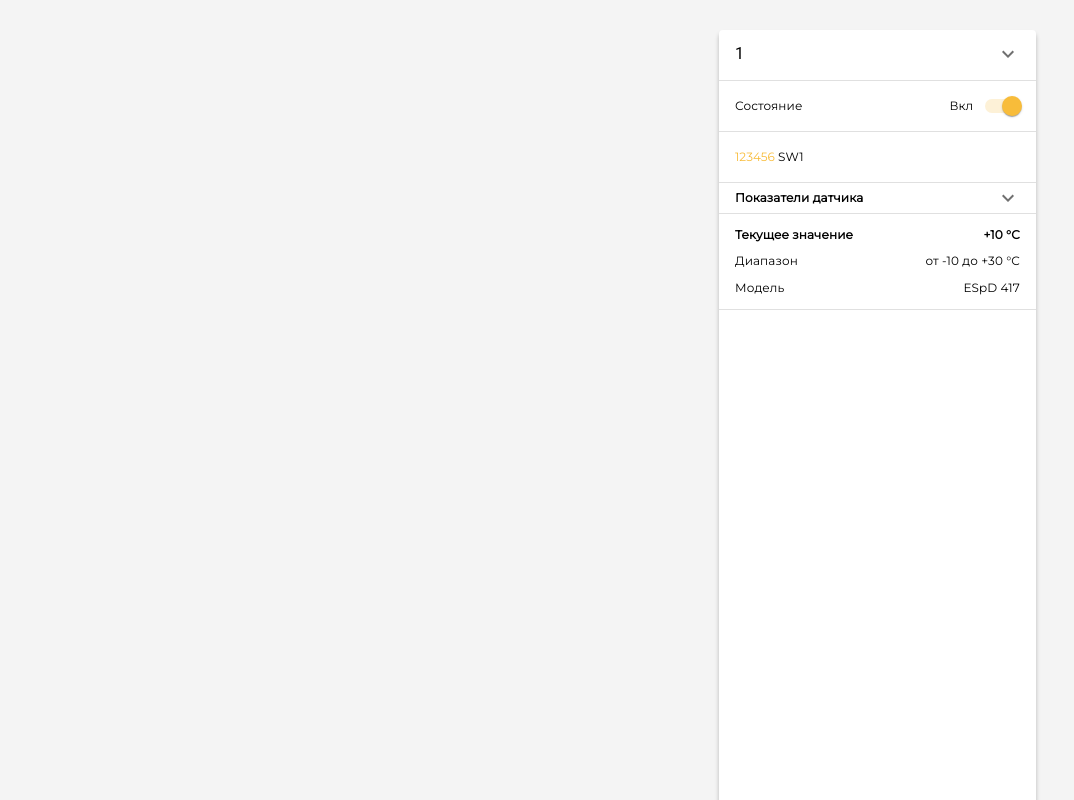
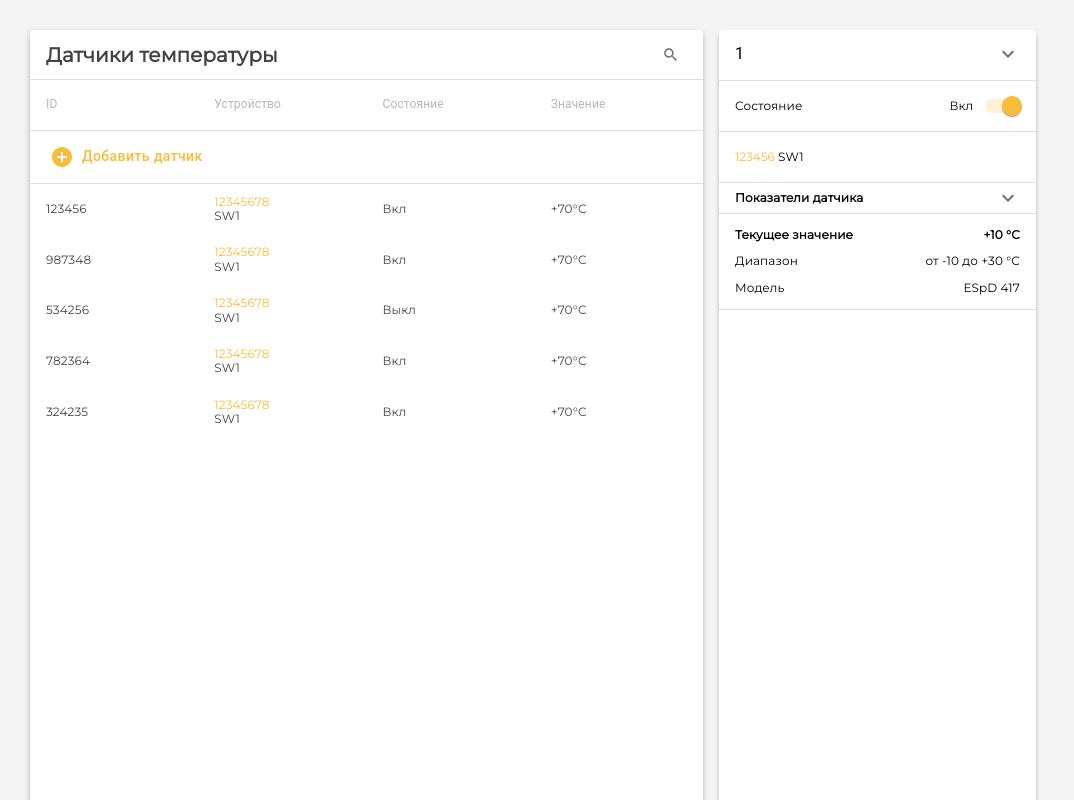
Before and after one commit to mainstormd/test-project, a React (Create React App) app: page /sensors/1 in a window 1280 px wide. Shown: the top 800 px of the page, without its empty margins (0-1074 px from the left). Built offline with nearby package versions, Linux system fonts and the light colour scheme.

Commit message:
add hilights on the row

```diff
--- a/src/App.js
+++ b/src/App.js
@@ -1,7 +1,8 @@
 import './App.css';
 import SensorsView from './components/SensorsView'
 import SensorPage  from './components/SensorPage'
-import {  BrowserRouter as Router,  Routes,  Route} from "react-router-dom";
+import {  BrowserRouter as Router,  Routes,  Route, useNavigate } from "react-router-dom";
+import { useState } from "react"
 
 let fontList = {
   width: "1920px",
@@ -9,13 +10,62 @@ let fontList = {
   background: "#F4F4F4"
 }
 
+function createData(id, deviceNumber, deviceName, condition , valueSensor, isHighlighted) {
+  return { id, deviceNumber, deviceName, condition , valueSensor, isHighlighted};
+}
+
+const intialzedRows = [
+  createData('123456', "12345678", "SW1", "Вкл", "+70°C", false),
+  createData('987348', "12345678", "SW1", "Вкл", "+70°C", false),
+  createData('534256', "12345678", "SW1", "Выкл", "+70°C", false),
+  createData('782364', "12345678", "SW1", "Вкл", "+70°C", false),
+  createData('324235', "12345678", "SW1", "Вкл", "+70°C", false),
+];
+
+function getRandomNumber(){
+  return Math.floor(Math.floor(Math.random() * 1000000));
+}
+
 function App() {
+
+ // let navigate = useNavigate();
+
+  const [ rows , setRows ] = useState(intialzedRows);
+
+
+  let addRowOnClick = ( event )=>{
+    let result = [...rows];
+    result.push(createData(getRandomNumber(), getRandomNumber(), "SW1", "Вкл", "+70°C"),false);
+    setRows(result);
+  };
+
+  let rowClick = (  rowId,event ) => {
+    //navigate(`/sensors/${rowId}`);
+    let result = rows.map( item => {
+        if(item.id === rowId )
+          item.isHighlighted = true;
+        else
+          item.isHighlighted = false;
+
+        return  item;
+    });
+
+    setRows(result);
+  };
+
   return (
       <Router>
         <div style={fontList}>
           <Routes>
-            <Route exact path="/" element={<SensorsView/>}/>
-            <Route exact path="/sensors/:sensorId" element={<SensorPage/>}/>
+            <Route exact path="/" element={
+                <SensorsView rows={rows} addSensor={addRowOnClick} rowClick={rowClick}/>
+            }/>
+            <Route exact path="/sensors/:sensorId" element={
+              <div>
+                <SensorsView rows={rows} addSensor={addRowOnClick} rowClick={rowClick}/>
+                <SensorPage rows={rows}/>
+              </div>
+            }/>
           </Routes>
         </div>
       </Router>
--- a/src/components/SensorPage.js
+++ b/src/components/SensorPage.js
@@ -47,7 +47,7 @@ const CustomizedSwitch = styled(Switch)`
     }
 `;
 
-function SensorPage(props)
+function SensorPage({rows})
 {
     let { sensorId } = useParams();
 
--- a/src/components/SensorsView.js
+++ b/src/components/SensorsView.js
@@ -60,19 +60,8 @@ let styleCell = {
     borderBottom: "none"
 }
 
-function createData(id, deviceNumber, deviceName, condition , valueSensor) {
-    return { id, deviceNumber, deviceName, condition , valueSensor };
-}
 
-const rows = [
-    createData('123456', "12345678", "SW1", "Вкл", "+70°C"),
-    createData('987348', "12345678", "SW1", "Вкл", "+70°C"),
-    createData('534256', "12345678", "SW1", "Выкл", "+70°C"),
-    createData('782364', "12345678", "SW1", "Вкл", "+70°C"),
-    createData('324235', "12345678", "SW1", "Вкл", "+70°C"),
-];
-
-function SensorsView(props)
+function SensorsView( {rows, addSensor,rowClick} )
 {
     return(
     <div style={sensorsViewStyle}>
@@ -86,7 +75,7 @@ function SensorsView(props)
           <ListItem divider style={{padding:0}}>
           <Table style={{tableLayout: "fixed"}} >
             <TableBody>
-              <TableRow key="1">
+              <TableRow key="1"  >
                 <TableCell style={stylesHeader} align="left">ID</TableCell>
                 <TableCell style={stylesHeader} align="left">Устройство</TableCell>
                 <TableCell style={stylesHeader} align="left">Состояние</TableCell>
@@ -96,13 +85,13 @@ function SensorsView(props)
           </Table>
           </ListItem >
           <ListItem divider>
-            <Button style={{textTransform: 'none', color:"#F8BC3A",fontWeight: 500,fontSize: "14px",lineHeight: "120%"}} startIcon={<AddCircleIcon style={styleAddIcon}/>}>Добавить датчик</Button>
+            <Button style={{textTransform: 'none', color:"#F8BC3A",fontWeight: 500,fontSize: "14px",lineHeight: "120%"}} onClick={addSensor} startIcon={<AddCircleIcon style={styleAddIcon}/>}>Добавить датчик</Button>
           </ListItem>
         </List>
         <Table style={{tableLayout: "fixed"}}>
           <TableBody>
             {rows.map((row) => (
-                  <TableRow hover key={row.id} >
+                  <TableRow hover key={row.id} onClick={() => rowClick(row.id)} style={row.isHighlighted ? {backgroundColor:"#F8F8F8"}: {} }>
                     <TableCell style={styleCell}  align="left">{row.id}</TableCell>
                     <TableCell style={styleCell}  align="left">
                         <div style={{color:"#F8BC3A"}}>{row.deviceNumber}</div> {row.deviceName}</TableCell>
```
